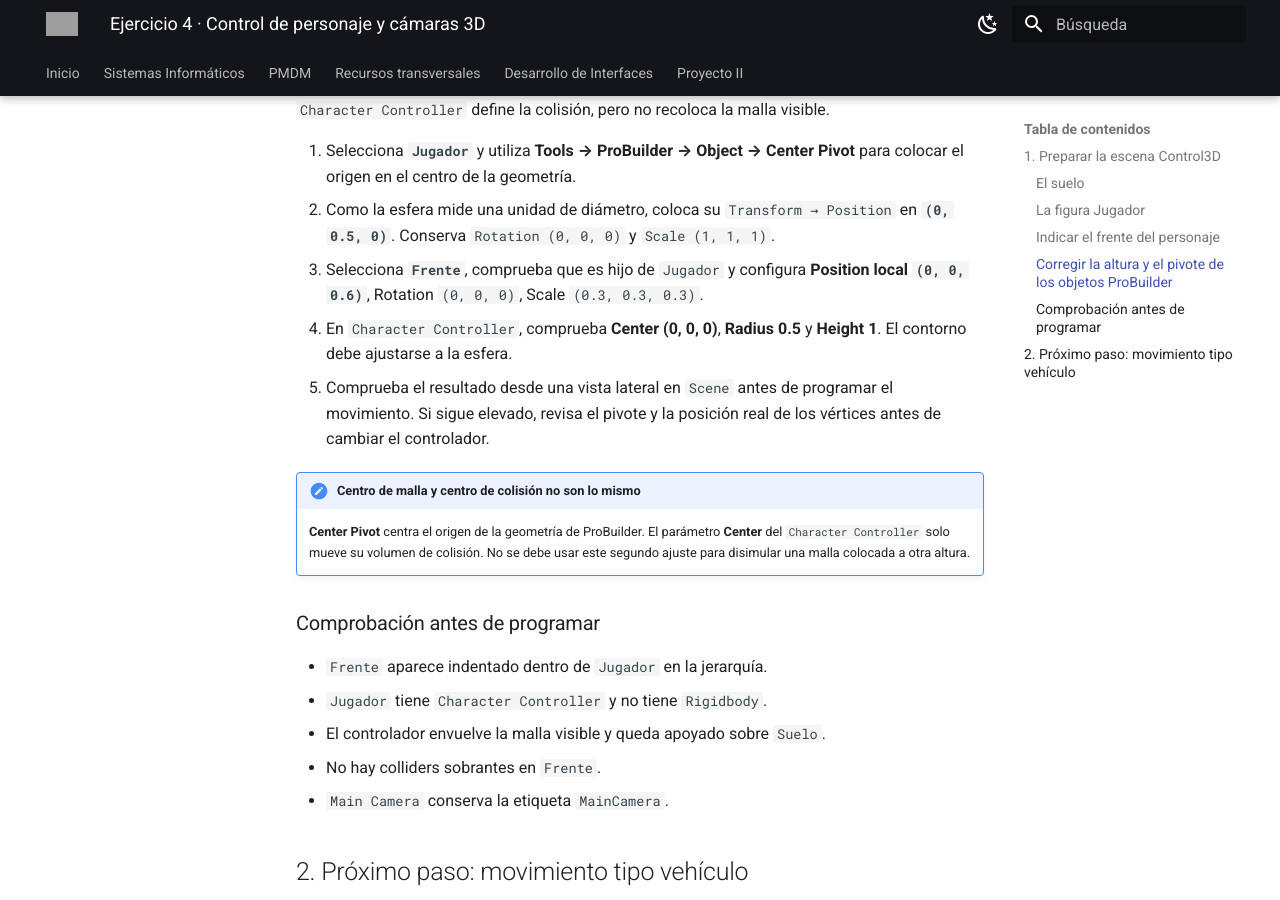
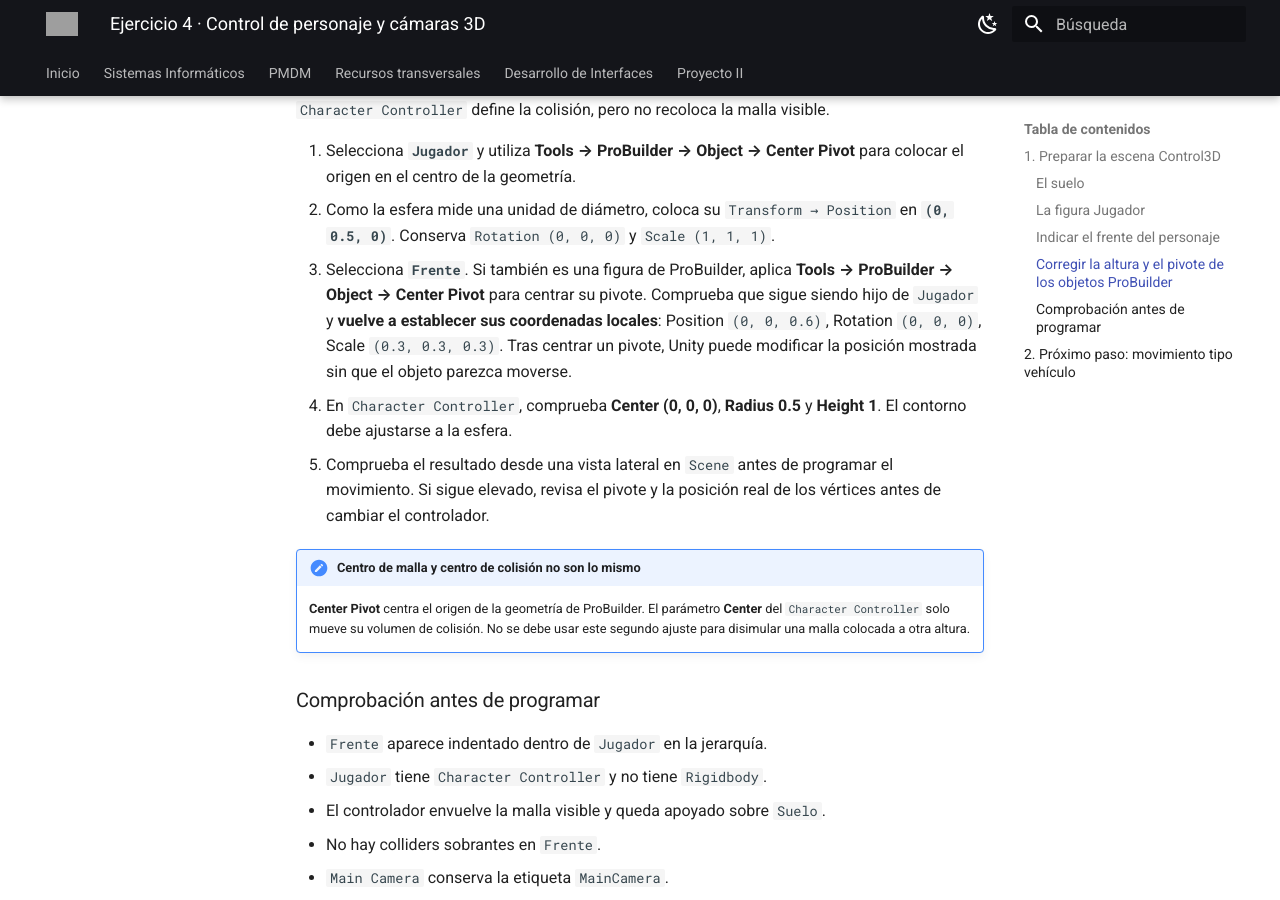
Before and after one commit to erciapps/web-home, an MkDocs documentation site: the page built from docs/pmdm/ejercicio-4-control-3d.md, in a window 1280 px wide and 900 px high, scrolled down 2106 px. Built offline with MkDocs 1.6.1 and Material for MkDocs 9.7.7, drawn with Linux system fonts in a browser that asks for light colours; grey boxes are pictures that could not be loaded.

Commit message:
Aclarar que el cubo Frente también necesita centrar pivote en ProBuilder

```diff
--- a/docs/pmdm/ejercicio-4-control-3d.md
+++ b/docs/pmdm/ejercicio-4-control-3d.md
@@ -61,7 +61,7 @@ En la primera prueba comprobamos que la esfera quedaba visualmente **por encima
 
 1. Selecciona **`Jugador`** y utiliza **Tools → ProBuilder → Object → Center Pivot** para colocar el origen en el centro de la geometría.
 2. Como la esfera mide una unidad de diámetro, coloca su `Transform → Position` en **`(0, 0.5, 0)`**. Conserva `Rotation (0, 0, 0)` y `Scale (1, 1, 1)`.
-3. Selecciona **`Frente`**, comprueba que es hijo de `Jugador` y configura **Position local `(0, 0, 0.6)`**, Rotation `(0, 0, 0)`, Scale `(0.3, 0.3, 0.3)`.
+3. Selecciona **`Frente`**. Si también es una figura de ProBuilder, aplica **Tools → ProBuilder → Object → Center Pivot** para centrar su pivote. Comprueba que sigue siendo hijo de `Jugador` y **vuelve a establecer sus coordenadas locales**: Position `(0, 0, 0.6)`, Rotation `(0, 0, 0)`, Scale `(0.3, 0.3, 0.3)`. Tras centrar un pivote, Unity puede modificar la posición mostrada sin que el objeto parezca moverse.
 4. En `Character Controller`, comprueba **Center (0, 0, 0)**, **Radius 0.5** y **Height 1**. El contorno debe ajustarse a la esfera.
 5. Comprueba el resultado desde una vista lateral en `Scene` antes de programar el movimiento. Si sigue elevado, revisa el pivote y la posición real de los vértices antes de cambiar el controlador.
 
```
